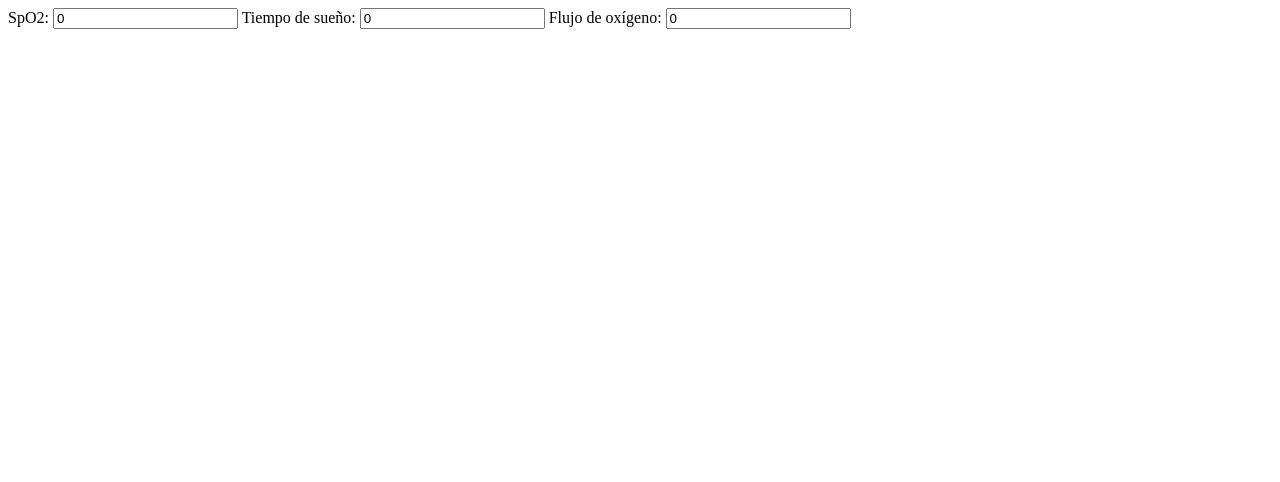
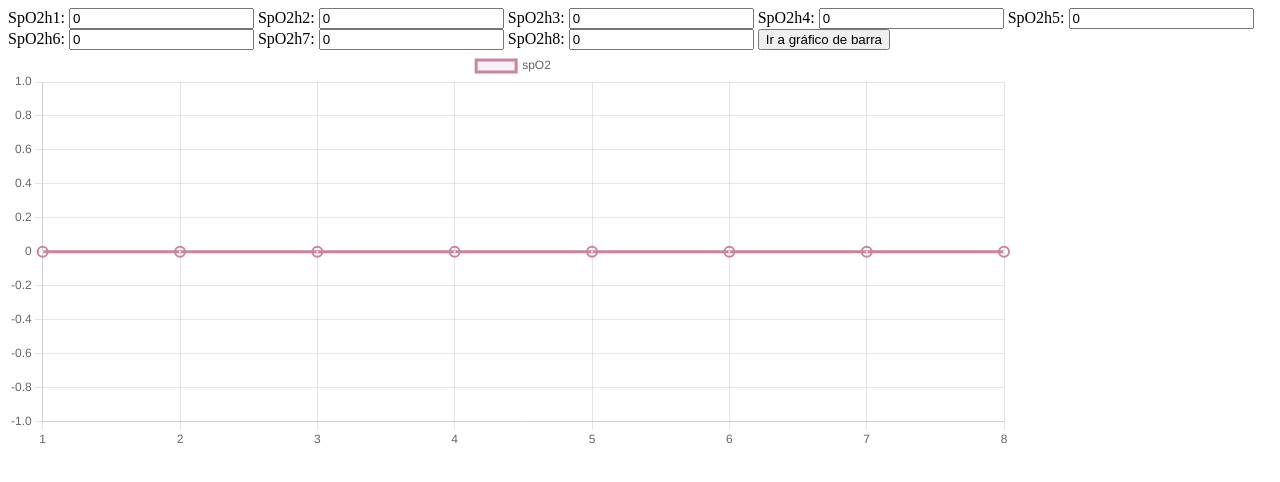
Before and after one commit to benipasto/HypoxIA-frontend, a SvelteKit app in the folder prueba-svelte-grafico/graficotest/: page /graficolinea in a window 1280 px wide. Shown: the top 482 px of the page. Built offline with nearby package versions, Linux system fonts and the light colour scheme.

Commit message:
funciona gráfico line. 🐐🐐

```diff
--- a/prueba-svelte-grafico/graficotest/src/routes/graficolinea/+page.svelte
+++ b/prueba-svelte-grafico/graficotest/src/routes/graficolinea/+page.svelte
@@ -2,56 +2,78 @@
   import { onMount } from 'svelte';
   import {
     Chart,
-    LineController,
-    LineElement,
+    BarController,
+    BarElement,
     CategoryScale,
     LinearScale,
     Title,
     Tooltip,
     Legend,
+    LineController,
+    LineElement,
+    PointElement
   } from 'chart.js';
   import type { ChartConfiguration } from 'chart.js';
+  import {goto} from '$app/navigation';
 
-  Chart.register(LineController, LineElement, CategoryScale, LinearScale, Title, Tooltip, Legend);
+  // registrar los componentes necesarios de chart.js pq sino no funcionan
+  Chart.register(
+    Title,
+    Tooltip,
+    Legend,
+    LineController,
+    LineElement,
+    PointElement,
+    LinearScale,
+    CategoryScale,
+    BarController,
+    BarElement
+  );
+  let spo2h1: number=0;
+  let spo2h2: number=0;
+  let spo2h3: number=0;
+  let spo2h4: number=0;
+  let spo2h5: number=0;
+  let spo2h6: number=0;
+  let spo2h7: number=0;
+  let spo2h8: number=0;
 
-  let spo2: number[] = [0]; // Datos de SpO2 como array
-  let tiemposueño: number[] = [0]; // Datos de Tiempo de sueño como array
-  let flujooxigeno: number[] = [0]; // Datos de Flujo de oxígeno como array
-
-  let myChart: Chart | null = null;
-
-  const data = {
-    labels: ['SpO2', 'Tiempo de sueño', 'Flujo de oxígeno'],
+  //datos para el gráfico
+  export const data = {
+    labels: ['1', '2', '3', '4', '5', '6', '7', '8'], //esto desps debería ser modificable en base a las horas dormidas
     datasets: [
       {
-        label: 'SpO2',
-        data: spo2,
-        backgroundColor: 'rgba(255, 134, 159, 0.4)',
-        borderColor: 'rgba(255, 134, 159, 1)',
-        borderWidth: 2,
-      },
-      {
-        label: 'Tiempo de sueño',
-        data: tiemposueño,
-        backgroundColor: 'rgba(98, 182, 239, 0.4)',
-        borderColor: 'rgba(98, 182, 239, 1)',
-        borderWidth: 2,
-      },
-      {
-        label: 'Flujo de oxígeno',
-        data: flujooxigeno,
-        backgroundColor: 'rgba(255, 218, 128, 0.4)',
-        borderColor: 'rgba(255, 218, 128, 1)',
-        borderWidth: 2,
-      },
+        label: 'spO2',
+        fill: true,
+        lineTension: 0.3,
+        backgroundColor: 'rgba(225, 204, 230, .3)',
+        borderColor: 'rgb(205, 130, 158)',
+        borderCapStyle: 'butt',
+        borderDash: [],
+        borderDashOffset: 0.0,
+        borderJoinStyle: 'miter',
+        pointBorderColor: 'rgb(205, 130, 158)',
+        pointBackgroundColor: 'rgb(255, 255, 255)',
+        pointBorderWidth: 10,
+        pointHoverRadius: 5,
+        pointHoverBackgroundColor: 'rgb(0, 0, 0)',
+        pointHoverBorderColor: 'rgba(220, 220, 220,1)',
+        pointHoverBorderWidth: 2,
+        pointRadius: 1,
+        pointHitRadius: 10,
+        data: [spo2h1, spo2h2, spo2h3, spo2h4, spo2h5, spo2h6, spo2h7, spo2h8],
+      }
     ],
   };
 
+
+  //definir el gráfico y montarlo cuando el componente se monte
+  let myChart: Chart | null = null;
   onMount(() => {
     const ctx = (document.getElementById('myChart') as HTMLCanvasElement).getContext('2d');
     if (ctx) {
       myChart = new Chart(ctx, {
-        type: 'bar', // Cambiar el tipo de gráfico a lineal
+        type: 'line',
         data: data,
         options: {
           responsive: true,
@@ -61,11 +83,9 @@
     }
   });
 
-  function updateChart() {
+  function updateChart() { //con esto hago que cuando cambie uno de los ocho valores de las variables se updatee el gráfico
     if (myChart) {
-      myChart.data.datasets[0].data = spo2;
-      myChart.data.datasets[1].data = tiemposueño;
-      myChart.data.datasets[2].data = flujooxigeno;
+      myChart.data.datasets[0].data = [spo2h1, spo2h2, spo2h3, spo2h4, spo2h5, spo2h6, spo2h7, spo2h8 ];
       myChart.update();
     }
   }
@@ -80,18 +100,40 @@
 
 <div>
   <label>
-    SpO2:
-    <input type="number" bind:value={spo2[0]} on:keydown={(e) => e.key === 'Enter' && updateChart()} />
+    SpO2h1:
+    <input type="number" bind:value={spo2h1} on:keydown={(e) => e.key === 'Enter' && updateChart()} />
   </label>
   <label>
-    Tiempo de sueño:
-    <input type="number" bind:value={tiemposueño[0]} on:keydown={(e) => e.key === 'Enter' && updateChart()} />
+    SpO2h2:
+    <input type="number" bind:value={spo2h2} on:keydown={(e) => e.key === 'Enter' && updateChart()} />
   </label>
   <label>
-    Flujo de oxígeno:
-    <input type="number" bind:value={flujooxigeno[0]} on:keydown={(e) => e.key === 'Enter' && updateChart()} />
+    SpO2h3:
+    <input type="number" bind:value={spo2h3} on:keydown={(e) => e.key === 'Enter' && updateChart()} />
   </label>
+  <label>
+    SpO2h4:
+    <input type="number" bind:value={spo2h4} on:keydown={(e) => e.key === 'Enter' && updateChart()} />
+  </label>
+  <label>
+    SpO2h5:
+    <input type="number" bind:value={spo2h5} on:keydown={(e) => e.key === 'Enter' && updateChart()} />
+  </label>
+  <label>
+    SpO2h6:
+    <input type="number" bind:value={spo2h6} on:keydown={(e) => e.key === 'Enter' && updateChart()} />
+  </label>
+  <label>
+    SpO2h7:
+    <input type="number" bind:value={spo2h7} on:keydown={(e) => e.key === 'Enter' && updateChart()} />
+  </label>
+  <label>
+    SpO2h8:
+    <input type="number" bind:value={spo2h8} on:keydown={(e) => e.key === 'Enter' && updateChart()} />
+  </label>
+  <button on:click={() => goto('/graficobarra')}>Ir a gráfico de barra</button>
 </div>
+
 
 <div class="chart-container">
   <canvas id="myChart"></canvas>
```
